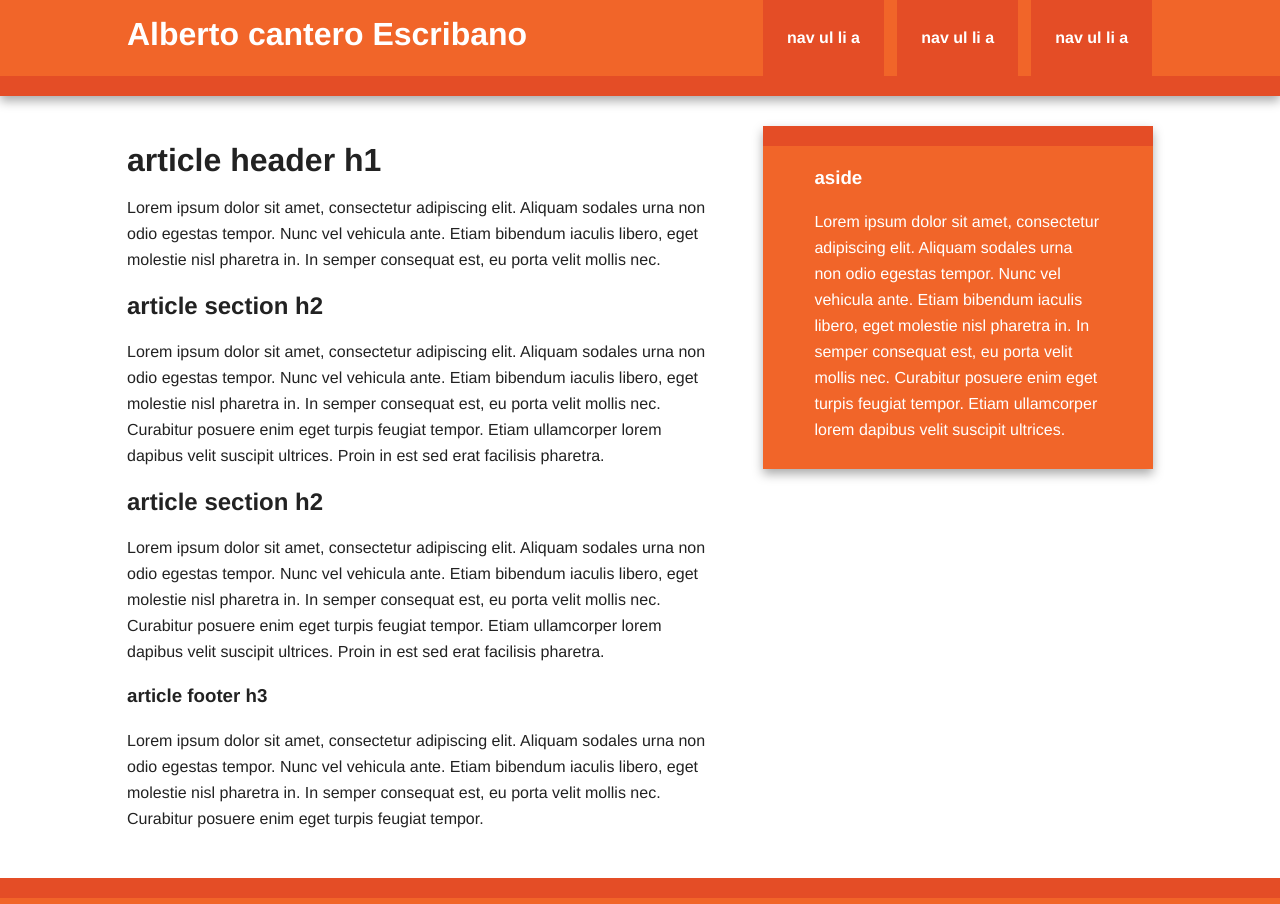
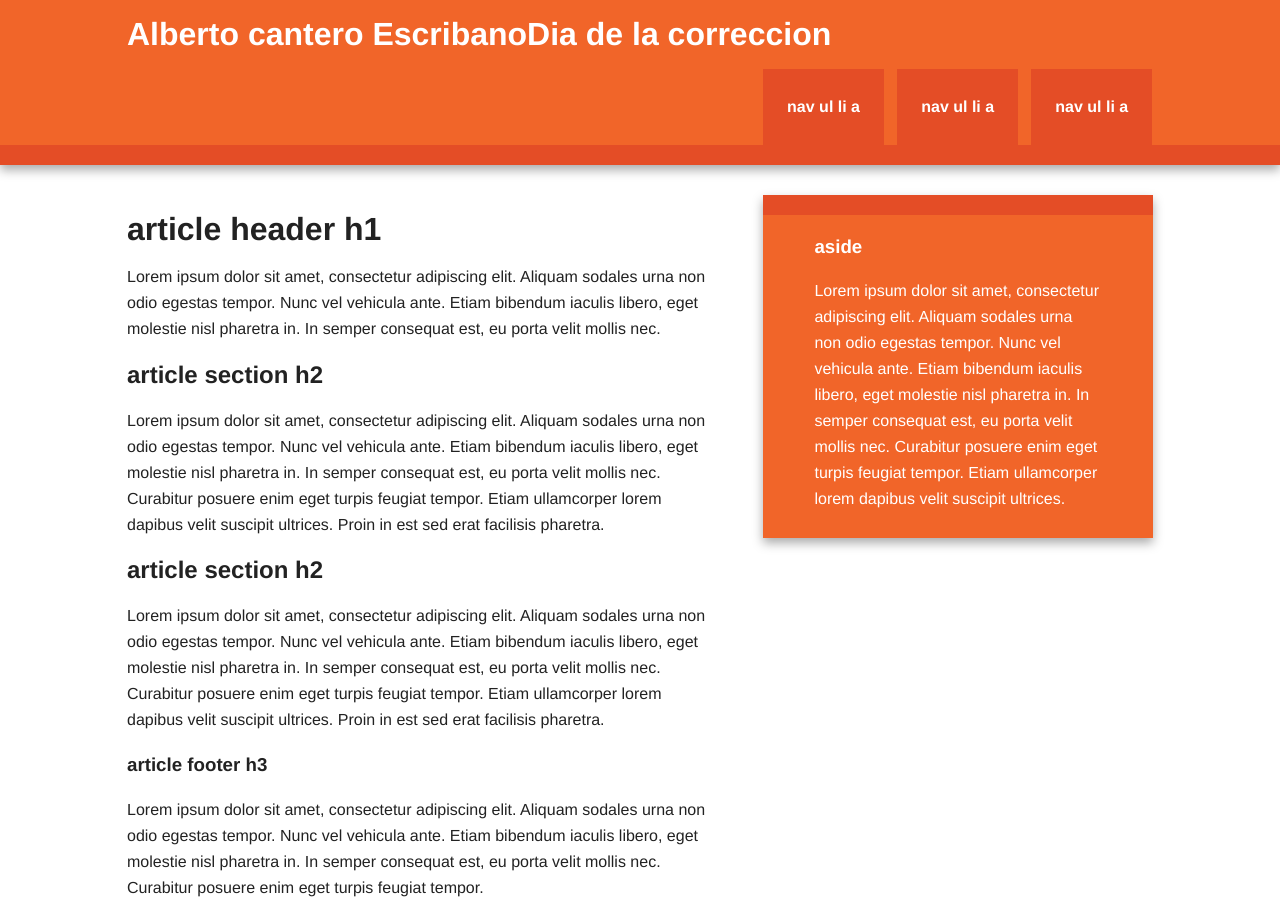
Before and after one commit to daw223-05/ej2.1, a plain HTML site: page index.html in a window 1280 px wide. Shown: the top 904 px of the page. Drawn offline with nearby package versions, Linux system fonts and the light colour scheme.

Commit message:
Correccion Alberto Cantero

```diff
--- a/index.html
+++ b/index.html
@@ -24,7 +24,8 @@
         <div class="header-container">
             <header class="wrapper clearfix">
                 <h1 class="title">Alberto cantero Escribano</h1>
-                <nav>
+                <h1 class="title">Dia de la correccion</h1>
+		<nav>
                     <ul>
                         <li><a href="#">nav ul li a</a></li>
                         <li><a href="#">nav ul li a</a></li>
```
